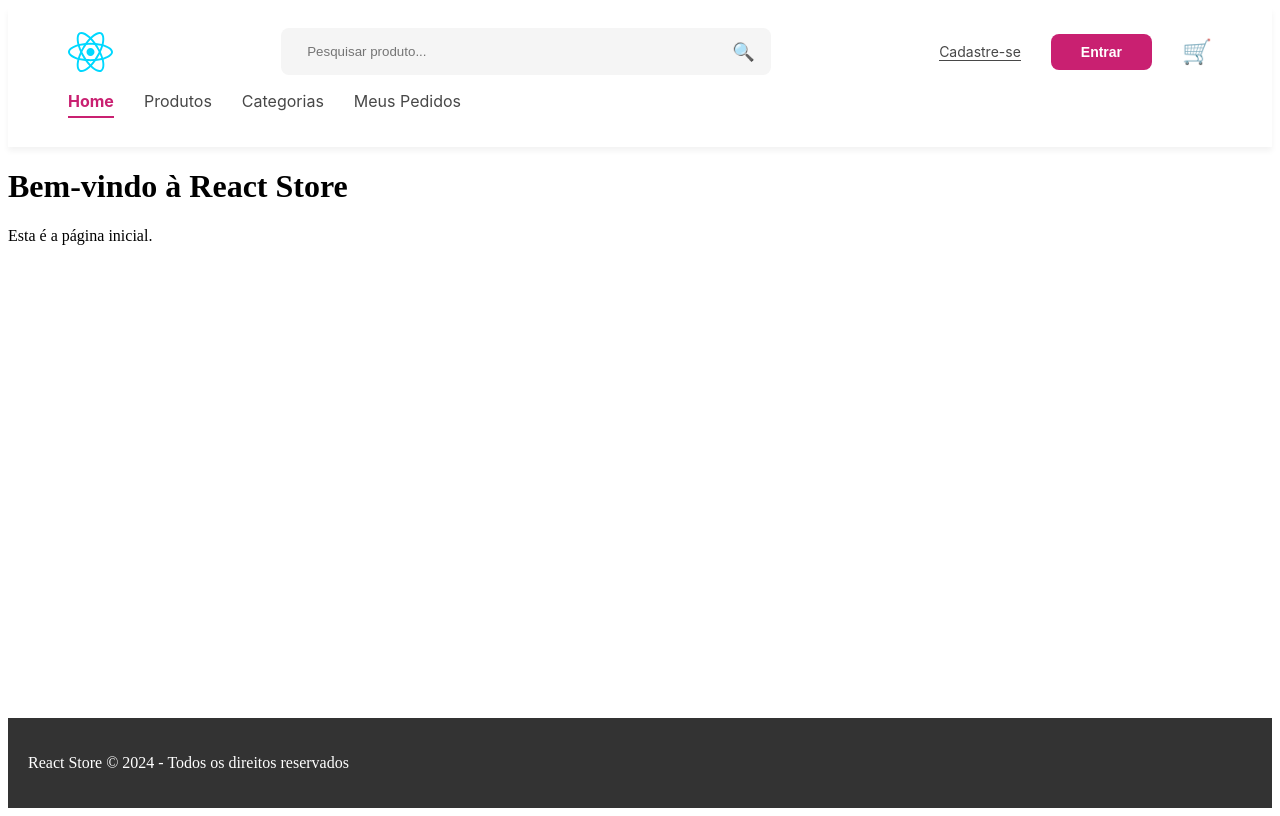
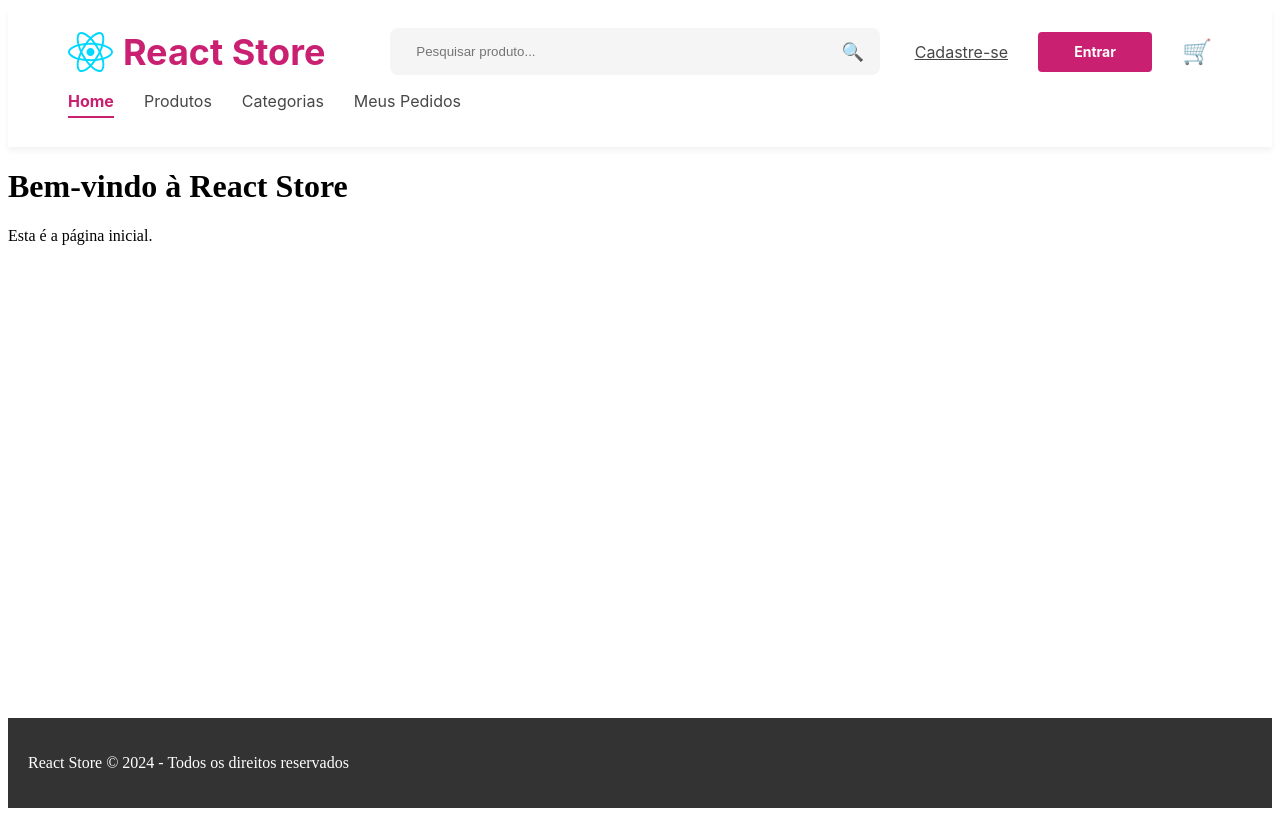
Before and after one commit to GABRIELRODRIGUESCAVALCANTE/projeto-front-end, a React (Vite) app: page / in a window 1280 px wide. Built offline with nearby package versions, Linux system fonts and the light colour scheme.

Commit message:
finalização do cabeçalho

```diff
--- a/src/components/Header.css
+++ b/src/components/Header.css
@@ -25,6 +25,7 @@
     width: 40%; /* A barra ocupa 40% do espaço */
     transition: box-shadow 0.3s ease,border-color 0.3s ease;
     border: 1px solid transparent; /* Borda padrão transparente */
+    margin-left: 30px;
 }
 .search-bar:focus-within {
     border-color: aqua; /* Borda azul ao focar */
@@ -38,6 +39,17 @@
     color: #666;
 
 }
+.logo-container {
+    display: flex;       /* Coloca Logo e Texto lado a lado */
+    align-items: center; /* Alinha o texto na vertical com a imagem */
+    gap: 10px;           /* Dá um espaço de 10px entre a imagem e o texto */
+}
+.nome-loja {
+    font-size: 36px;       /* <-- MUDEI AQUI: De 24px para 36px */
+    font-weight: bold;
+    color: #C92071;
+    line-height: 1;        /* Ajuda a alinhar melhor quando a letra é grande */
+}
 
 /* Ícone de lupa (simulado com texto por enquanto) */
 .search-icon {
@@ -48,27 +60,35 @@
 
 /* Área de Cadastro e Login */
 .user-actions {
-    display: flex;
+   display: flex;
     align-items: center;
-    gap: 30px; /* Espaço entre os links */
+    gap: 30px;
 }
 
 .link-cadastro {
-    color: #474747;
-    text-decoration: none;
-    font-size: 14px;
-    border-bottom: 1px solid #474747; /* O sublinhado cinza */
+   color: #474747;
+    font-size: 16px;
+    text-decoration: underline; /* O sublinhado exigido */
+    font-weight: 400; /* Peso normal */
+    cursor: pointer;
 }
 
 .btn-entrar {
-    background-color: #C92071; /* ROSA DA DRIP STORE */
-    color: white;
+  display: flex;             /* Para alinhar o texto no centro */
+    justify-content: center;
+    align-items: center;
+
+    width: 114px;              /* Largura exata */
+    height: 40px;              /* Altura exata */
+    border-radius: 4px;        /* Arredondamento exato */
+
+    background-color: #C92071; /* Cor Primary */
+    color: #FFFFFF;            /* Cor White */
+    font-weight: bold;         /* Negrito */
+    font-size: 14px;           /* Tamanho da fonte */
+
+    text-decoration: none;     /* Remove o sublinhado padrão de links */
     border: none;
-    padding: 10px 30px;
-    border-radius: 8px;
-    font-weight: bold;
-    font-size: 14px;
-    cursor: pointer;
     transition: background-color 0.3s;
 }
 
--- a/src/components/Header.jsx
+++ b/src/components/Header.jsx
@@ -1,51 +1,90 @@
-import React from 'react';
-import Logo from './Logo'; // Importando seu componente de Logo existente
-import './Header.css'; // Importando o CSS que acabamos de criar
+import React, { useState } from 'react'; // 1. Importamos o useState
+import Logo from './Logo';
+import './Header.css';
+import { useNavigate, Link, NavLink } from 'react-router-dom';
 
 const Header = () => {
+  const [searchTerm, setSearchTerm] = useState('');
+  const navigate = useNavigate();
+
+  const handleSearch = () => {
+    if (searchTerm.trim()) {
+      navigate(`/products?filter=${searchTerm}`);
+    }
+  }
+
+  const handleKeyDown = (e) => {
+    if (e.key === 'Enter') {
+      handleSearch();
+    }
+  }
+
   return (
     <header className="header-container">
 
       {/* === LINHA DE CIMA === */}
       <div className="header-top">
-
-        {/* 1. Logo */}
-        <Logo />
-
-        {/* 2. Barra de Busca */}
-        <div className="search-bar">
-            <input type="text" placeholder="Pesquisar produto..." />
-            <span className="search-icon">🔍</span> {/* Ícone Lupa */}
+        <div className="logo-container">
+            <Logo />
+            <div className="nome-loja">React Store</div>
         </div>
 
-        {/* 3. Ações (Cadastro, Botão Entrar, Carrinho) */}
+        <div className="search-bar">
+            <input
+              type="text"
+              placeholder="Pesquisar produto..."
+              value={searchTerm}
+              onChange={(e) => setSearchTerm(e.target.value)}
+              onKeyDown={handleKeyDown}
+            />
+            <span className="search-icon" onClick={handleSearch}>
+              🔍
+            </span>
+        </div>
+
         <div className="user-actions">
-            <a href="/cadastro" className="link-cadastro">Cadastre-se</a>
-
-            <button className="btn-entrar">Entrar</button>
-
-            <div className="cart-icon">
-                🛒 {/* Ícone Carrinho */}
-                {/* Aqui poderia ter uma bolinha com o número '2' como na foto */}
-            </div>
+            <Link to="/cadastro" className="link-cadastro">Cadastre-se</Link>
+            <Link to="/login" className="btn-entrar">Entrar</Link>
+            <div className="cart-icon">🛒</div>
         </div>
       </div>
 
-      {/* === LINHA DE BAIXO (MENU) === */}
+      {/* === LINHA DE BAIXO (MENU INTELIGENTE) === */}
       <div className="header-nav">
         <nav>
             <ul>
                 <li>
-                    <a href="/" className="nav-link active">Home</a>
+                    {/* O NavLink verifica se está ativo e muda a classe sozinho */}
+                    <NavLink
+                        to="/"
+                        className={({ isActive }) => isActive ? "nav-link active" : "nav-link"}
+                    >
+                        Home
+                    </NavLink>
                 </li>
                 <li>
-                    <a href="/produtos" className="nav-link">Produtos</a>
+                    <NavLink
+                        to="/produtos"
+                        className={({ isActive }) => isActive ? "nav-link active" : "nav-link"}
+                    >
+                        Produtos
+                    </NavLink>
                 </li>
                 <li>
-                    <a href="/categorias" className="nav-link">Categorias</a>
+                    <NavLink
+                        to="/categorias"
+                        className={({ isActive }) => isActive ? "nav-link active" : "nav-link"}
+                    >
+                        Categorias
+                    </NavLink>
                 </li>
                 <li>
-                    <a href="/meus-pedidos" className="nav-link">Meus Pedidos</a>
+                    <NavLink
+                        to="/meus-pedidos"
+                        className={({ isActive }) => isActive ? "nav-link active" : "nav-link"}
+                    >
+                        Meus Pedidos
+                    </NavLink>
                 </li>
             </ul>
         </nav>
```
